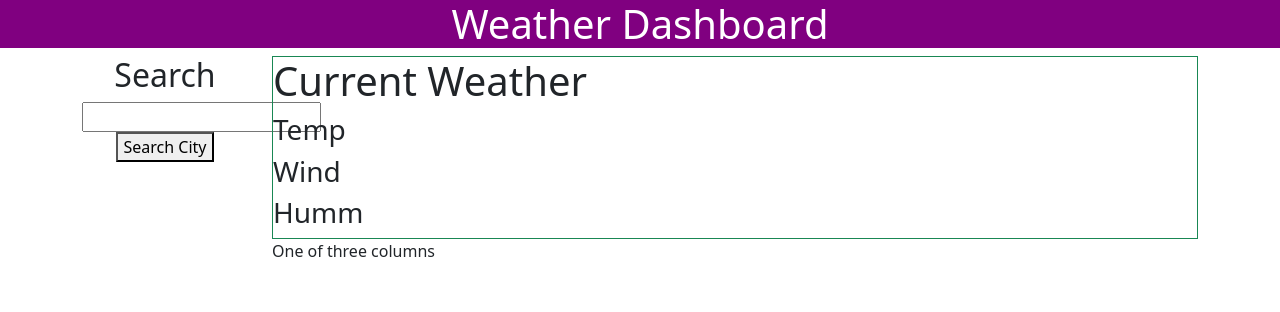
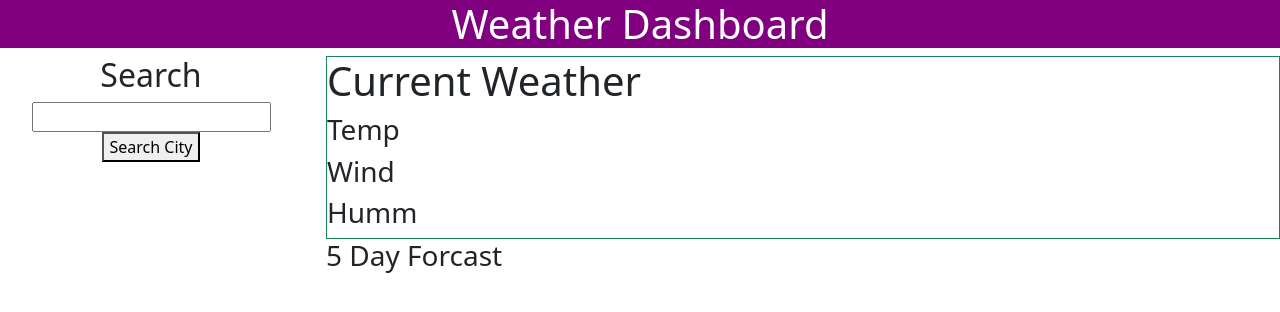
Before and after one commit to DougGouthro/Weather-App, a plain HTML site: page index.html in a window 1280 px wide. Drawn offline with nearby package versions, Linux system fonts and the light colour scheme.

Commit message:
Update index.html

```diff
--- a/index.html
+++ b/index.html
@@ -22,9 +22,9 @@
             <button id ="searchbutton">Search City</button>
         </form>
     </div> -->
-    <div class="container">
+    <div>
         <div class="row align-items-start">
-            <div class="col-2 text-center">
+            <div class="col-2 col-md-3 text-center">
                 <h2>Search</h2>
                 <form>
                     <input id="citysearch" type="text">
@@ -32,14 +32,20 @@
                 </form>
             </div>
 
-            <div class="col-10">
+            <div class="col-10 col-md-9">
                 <div class="border border-success h-75">
                     <h1 id="currentCity">Current Weather</h1>
                     <h3 id="temp">Temp</h3>
                     <h3 id="wind">Wind</h3>
                     <h3 id="humm">Humm</h3>
                 </div>
-                One of three columns
+                <div>
+                    <h3>5 Day Forcast</h3>
+                    <div class="row align-items-start" id = "fiveDays">
+                        <!--  -->
+
+                      </div>
+                </div>
             </div>
         </div>
     </div>
```
